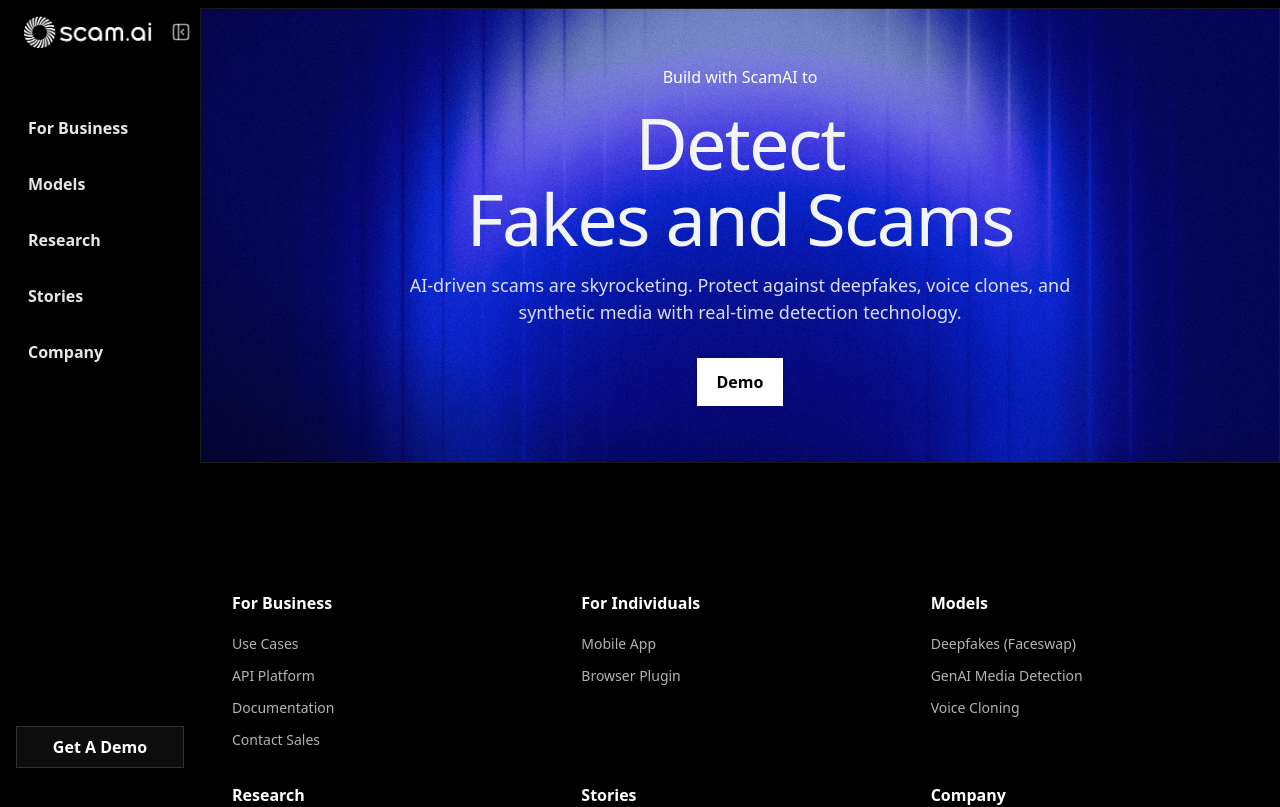
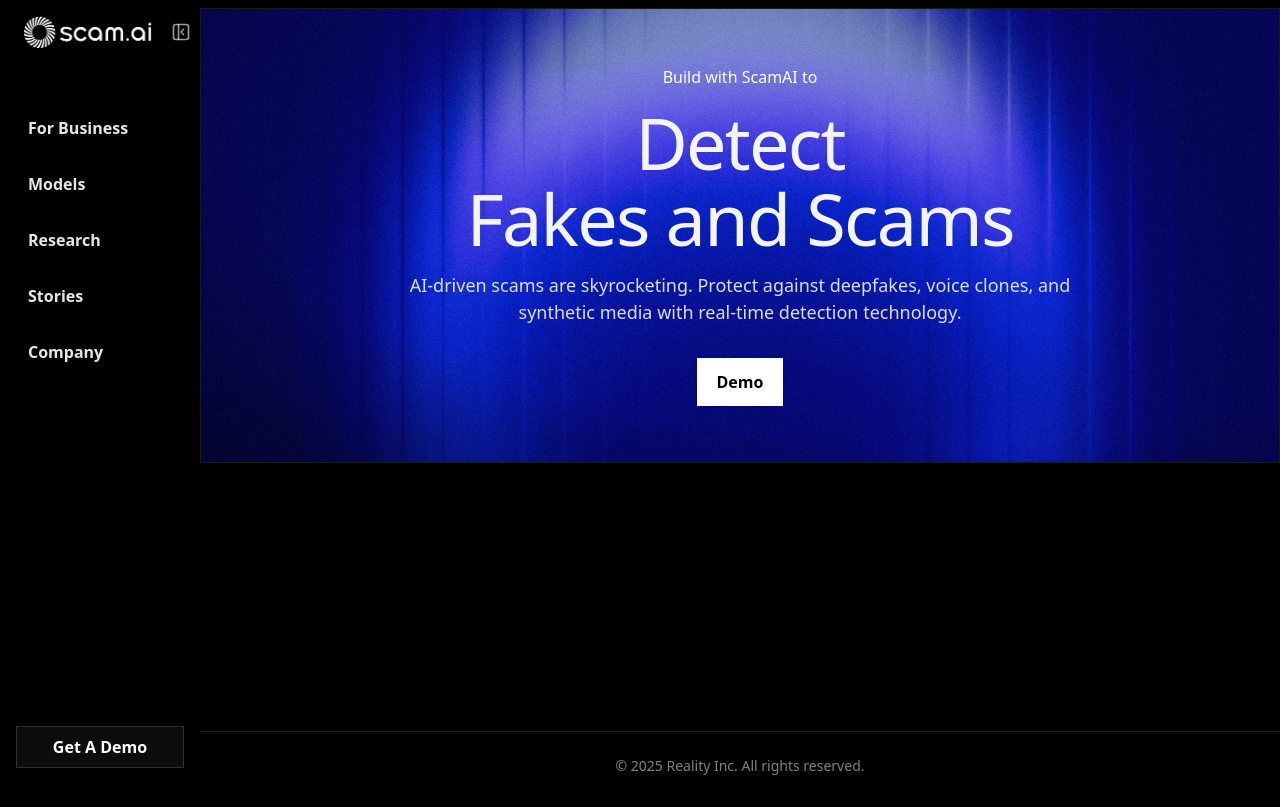
Before and after one commit to aptxaptx/scamai-landing, a Next.js app: page / in a window 1280 px wide. Shown: the top 807 px of the page. Built offline with nearby package versions, Linux system fonts and the light colour scheme.

Commit message:
Update SiteShell.tsx

```diff
--- a/src/components/SiteShell.tsx
+++ b/src/components/SiteShell.tsx
@@ -4,7 +4,6 @@
 import Image from "next/image";
 import MobileNav from "./MobileNav";
 import DesktopSidebar from "./DesktopSidebar";
-import SiteFooter from "./SiteFooter";
 import { useSidebar } from "@/contexts/SidebarContext";
 
 // --- Icon Components ---
@@ -71,7 +70,7 @@
 
   return (
     <div
-      className={`min-h-dvh px-5 md:px-0 pt-2 pb-5 transition-all duration-300 ${
+      className={`min-h-dvh px-5 md:px-0 pt-2 transition-all duration-300 flex flex-col ${
         isSidebarVisible ? "md:pl-[200px]" : "md:pl-0"
       }`}
     >
@@ -107,7 +106,7 @@
       />
 
       {/* Main Content */}
-      <main className="pr-4 md:pr-0">
+      <main className="pr-4 md:pr-0 flex-1">
         {children}
 
         {/* Secondary Links */}
@@ -125,8 +124,13 @@
         )}
       </main>
 
-      {/* Footer */}
-      <SiteFooter />
+      {/* Simple Footer */}
+      <footer className="mt-auto py-6 px-5 md:px-8 border-t border-white/10">
+        <div className="text-center text-sm text-white/50">
+          © 2025 Reality Inc. All rights reserved.
+        </div>
+      </footer>
+
     </div>
   );
 }
```
